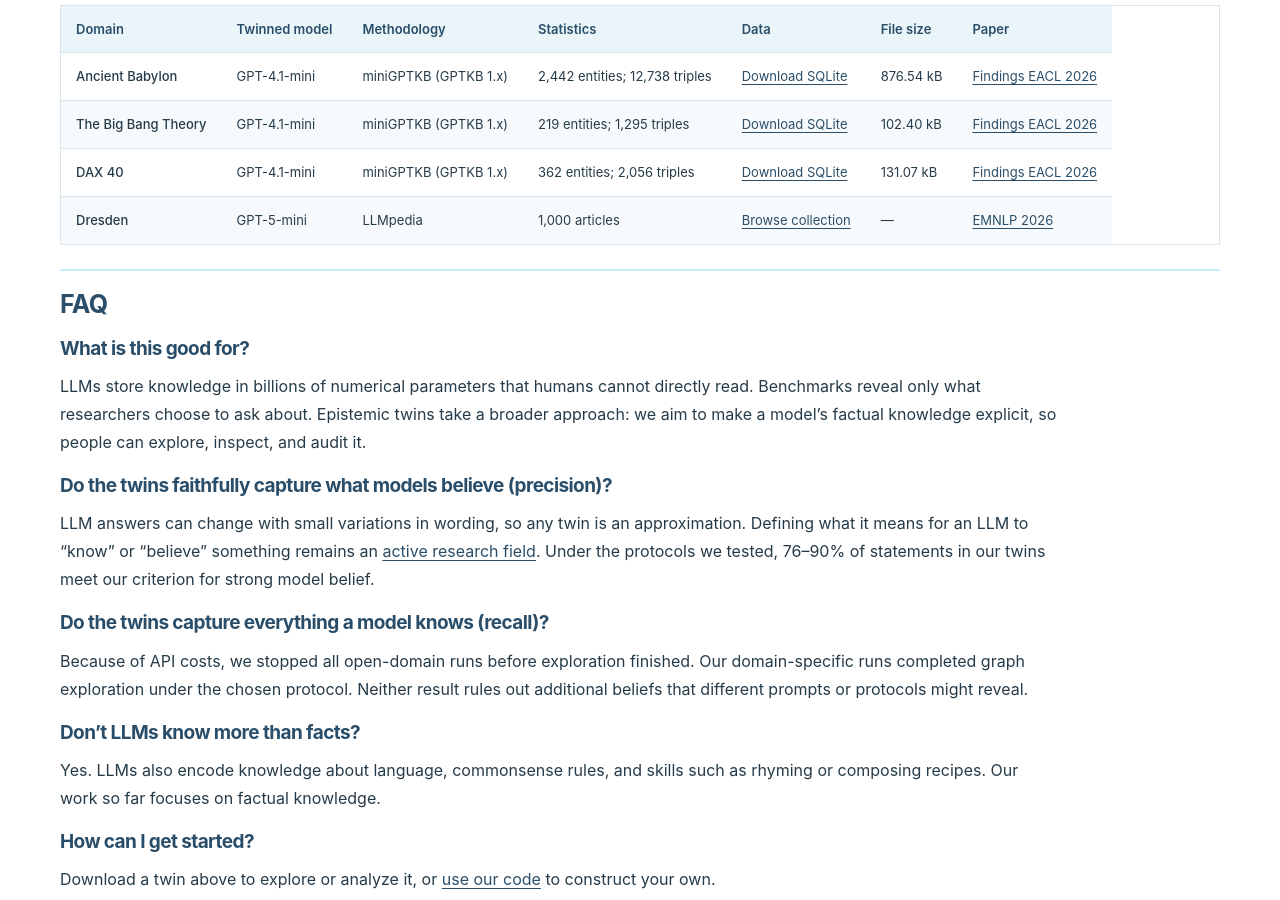
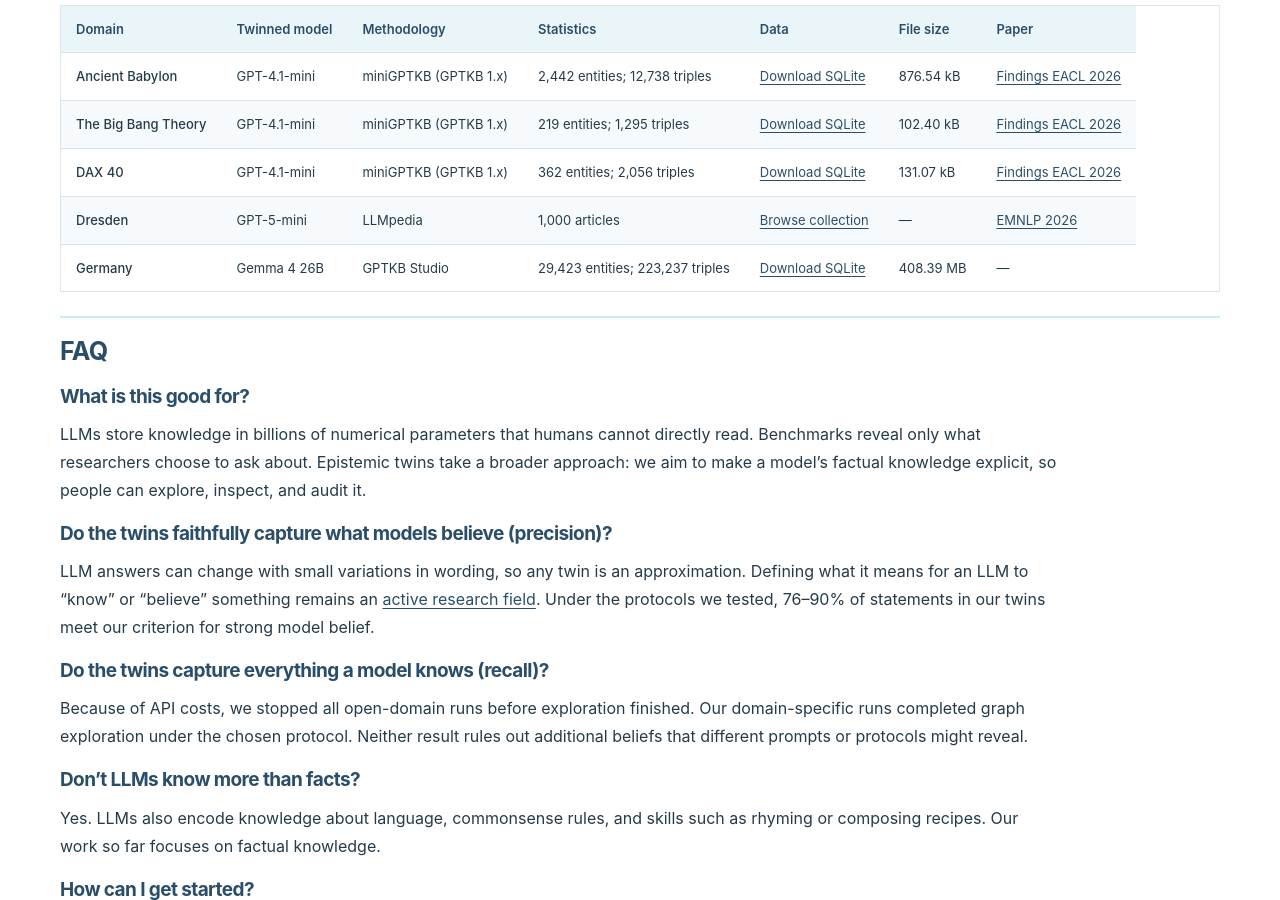
Before and after one commit to Knowledge-aware-AI/epistemic-twins, a Jekyll site: the page built from index.md, in a window 1280 px wide and 900 px high, scrolled down 746 px. Built offline with Jekyll 4.4.1, drawn with Linux system fonts in a browser that asks for light colours.

Commit message:
Add Germany epistemic twin data

```diff
--- a/index.md
+++ b/index.md
@@ -35,6 +35,7 @@ From [*Epistemic Twins: Enabling a Symbolic Science of Language Model Knowledge*
 | The Big Bang Theory | GPT-4.1-mini | miniGPTKB (GPTKB 1.x) | 219 entities; 1,295 triples | [Download SQLite](https://github.com/Knowledge-aware-AI/miniGPTKB/raw/refs/heads/main/KBs/tbbtGPTKB/tbbtGPTKB.db) | 102.40 kB | [Findings EACL 2026](https://aclanthology.org/2026.findings-eacl.113/) |
 | DAX 40 | GPT-4.1-mini | miniGPTKB (GPTKB 1.x) | 362 entities; 2,056 triples | [Download SQLite](https://github.com/Knowledge-aware-AI/miniGPTKB/raw/refs/heads/main/KBs/dax40GPTKB/dax40GPTKB.db) | 131.07 kB | [Findings EACL 2026](https://aclanthology.org/2026.findings-eacl.113/) |
 | Dresden | GPT-5-mini | LLMpedia | 1,000 articles | [Browse collection](https://llmpedia.net/dresden/index.html) | — | [EMNLP 2026](https://arxiv.org/abs/2603.24080) |
+| Germany | Gemma 4 26B | GPTKB Studio | 29,423 entities; 223,237 triples | [Download SQLite](https://github.com/Knowledge-aware-AI/epistemic-twins/raw/refs/heads/main/data/germany-gptkb.db) | 408.39 MB | — |
 
 ## FAQ
 
```
Also changed, not shown: 2 other files.
